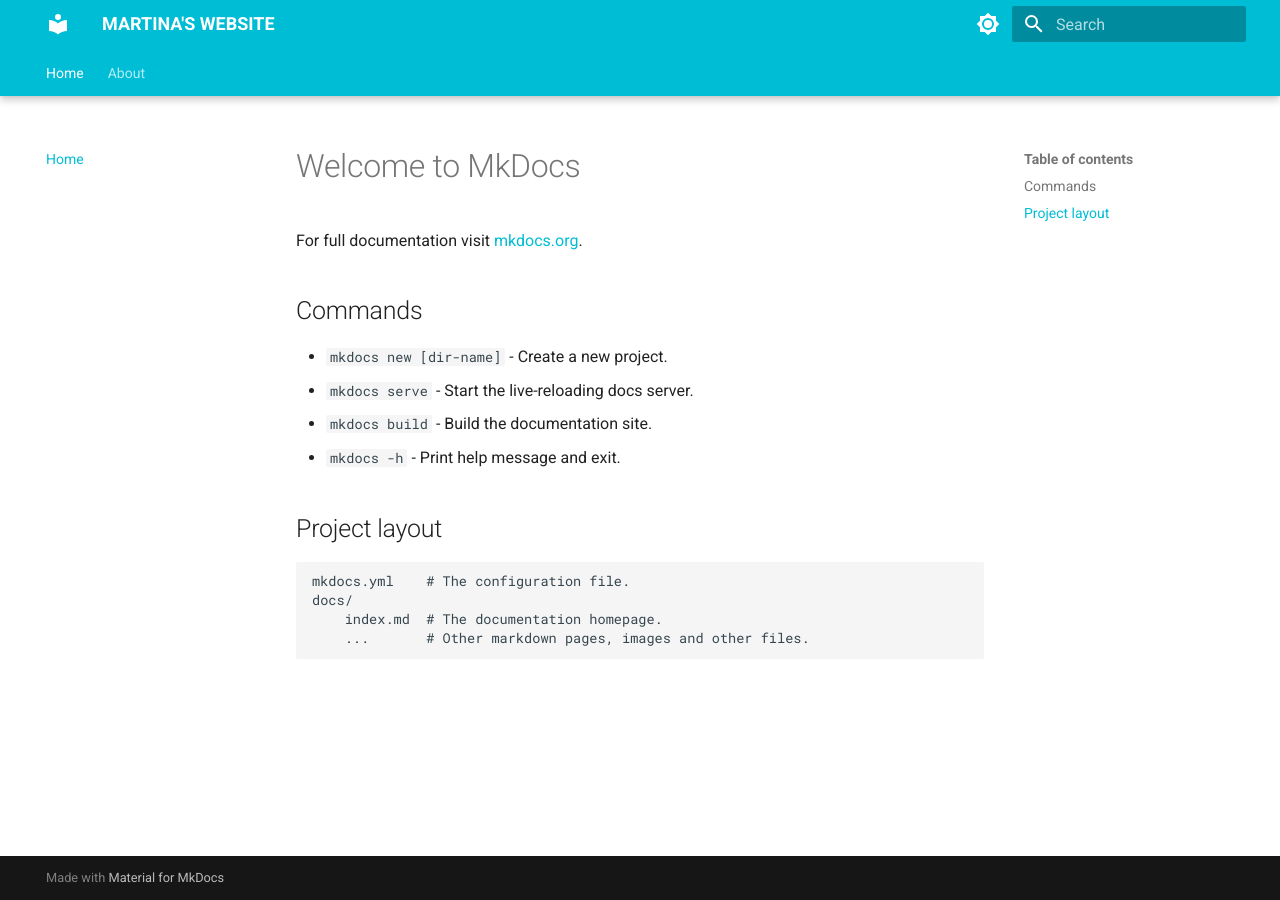
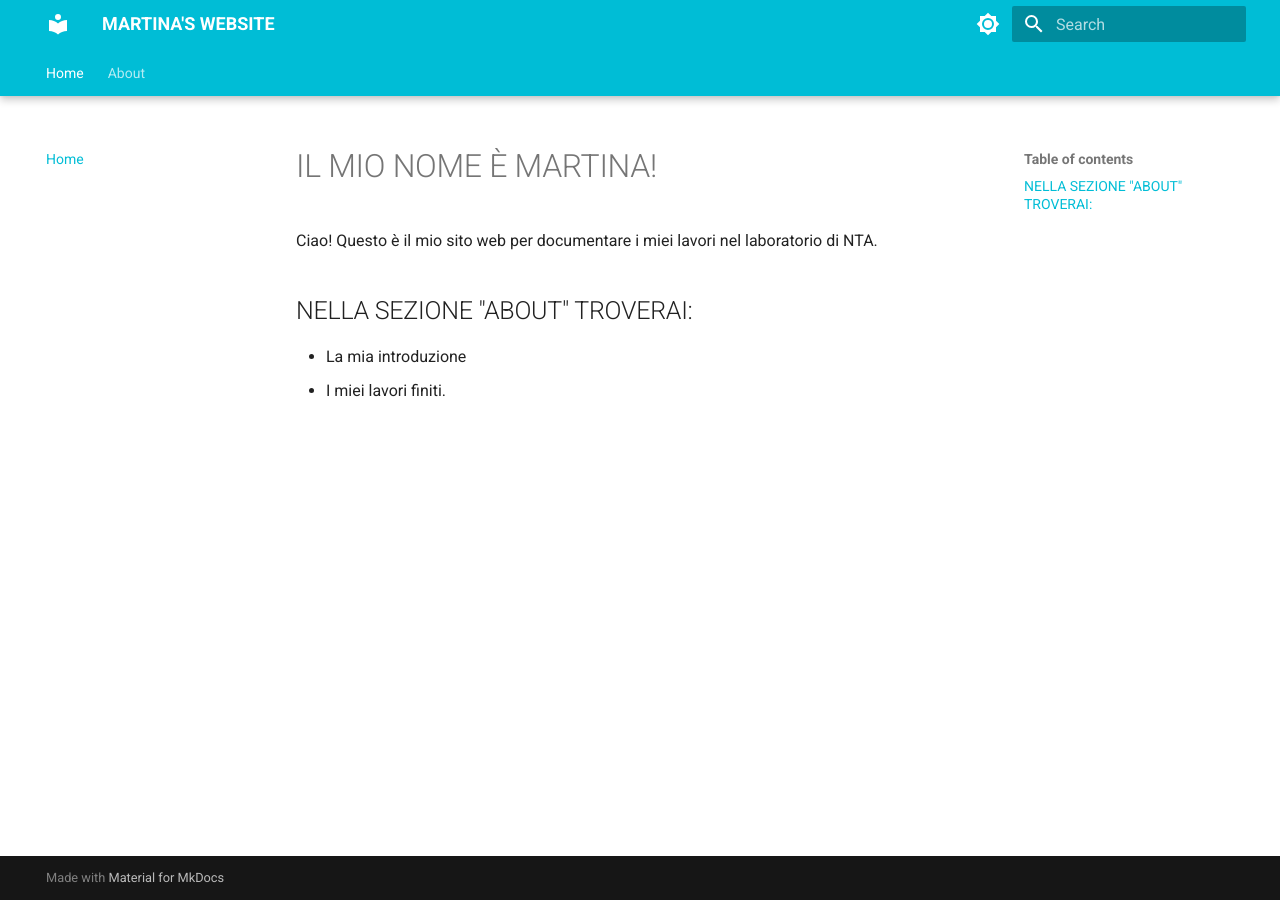
Before and after one commit to MartinaScognamiglio2/1-anno, an MkDocs documentation site: the page built from docs/index.md, in a window 1280 px wide. Built offline with MkDocs 1.6.1 and Material for MkDocs 9.7.7, drawn with Linux system fonts in a browser that asks for light colours.

Commit message:
aggiunto ci

```diff
--- a/docs/index.md
+++ b/docs/index.md
@@ -1,17 +1,8 @@
-# Welcome to MkDocs
+# IL MIO NOME È MARTINA!
 
-For full documentation visit [mkdocs.org](https://www.mkdocs.org).
+Ciao! Questo è il mio sito web per documentare i miei lavori nel laboratorio di NTA.
 
-## Commands
+## NELLA SEZIONE "ABOUT" TROVERAI:
 
-* `mkdocs new [dir-name]` - Create a new project.
-* `mkdocs serve` - Start the live-reloading docs server.
-* `mkdocs build` - Build the documentation site.
-* `mkdocs -h` - Print help message and exit.
-
-## Project layout
-
-    mkdocs.yml    # The configuration file.
-    docs/
-        index.md  # The documentation homepage.
-        ...       # Other markdown pages, images and other files.
+* La mia introduzione
+* I miei lavori finiti.
```
Also changed, not shown: 1 other file.
